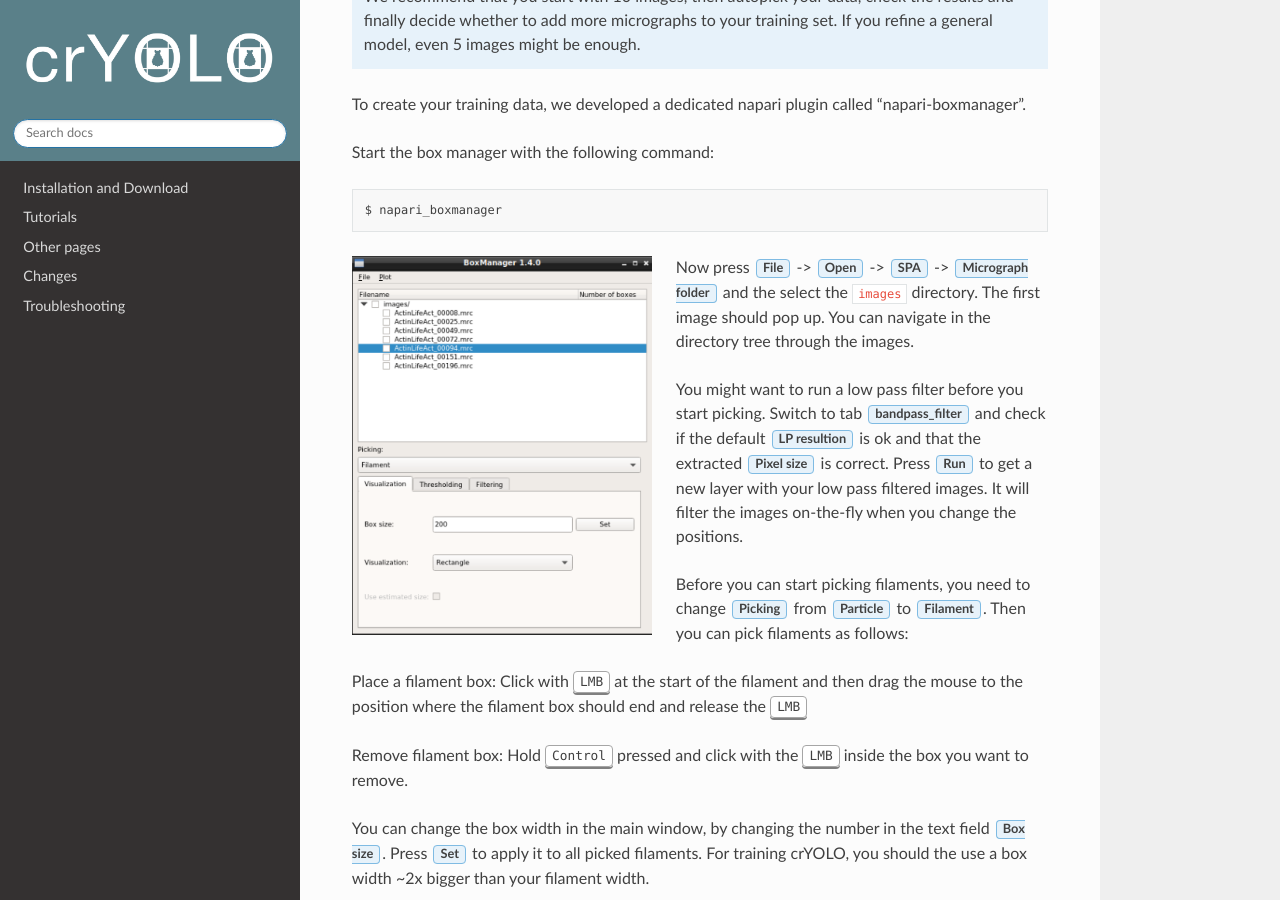
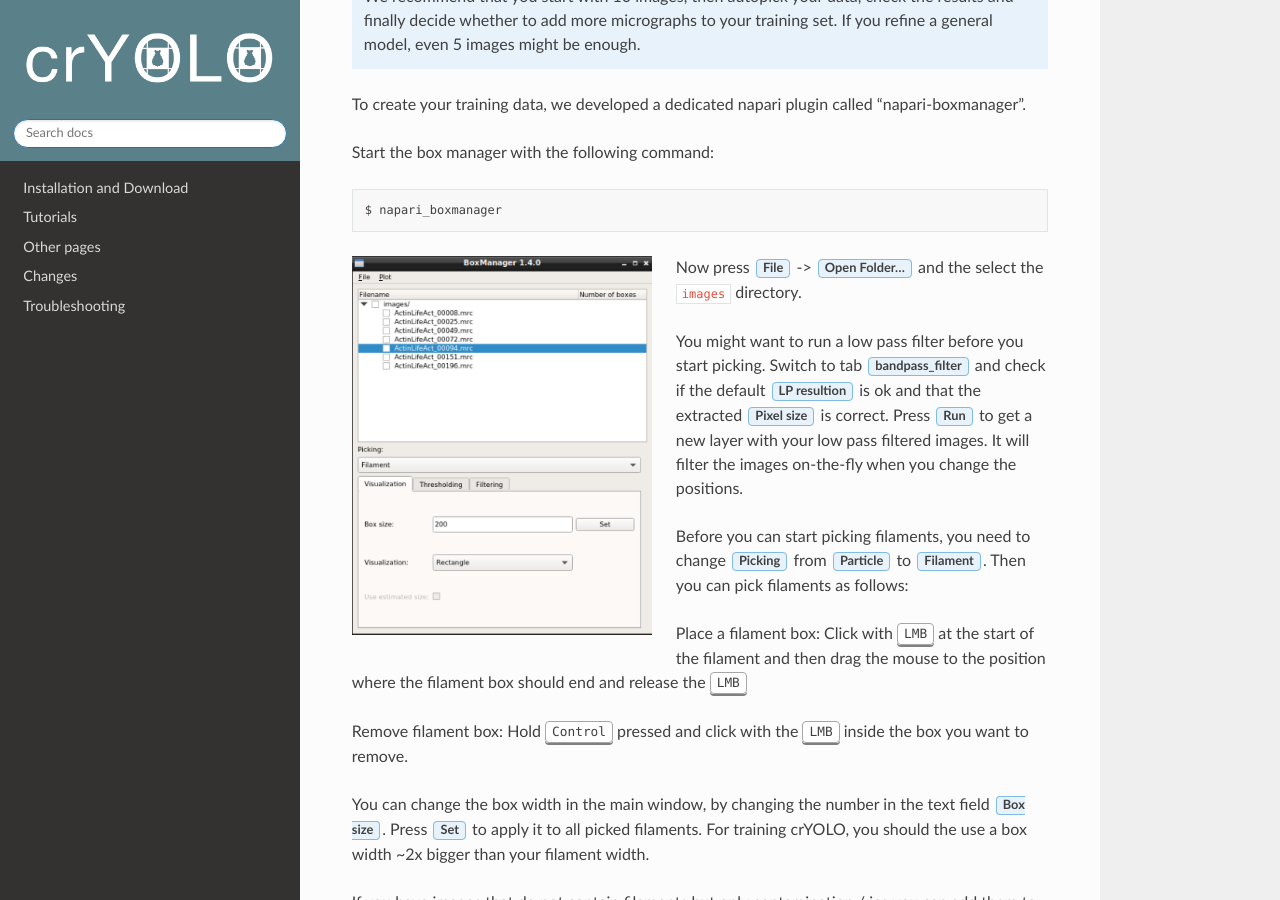
Before and after one commit to MPI-Dortmund/cryolo, a Sphinx documentation site: the page built from source/tutorials/data_preparation_filament.rst, in a window 1280 px wide and 900 px high, scrolled down 468 px. Built offline with Sphinx 7.4.7 and the Read the Docs theme 2.0.0, drawn with Linux system fonts in a browser that asks for light colours.

Commit message:
adapt filament tutorial

```diff
--- a/source/tutorials/data_preparation.rst
+++ b/source/tutorials/data_preparation.rst
@@ -1,7 +1,6 @@
 .. include:: text_modules/data_prep_filament_startbm.rst
 
-Now press :guilabel:`File` -> :guilabel:`Open Folder` and the select the :file:`images` directory. The first image should
-show up after a while.
+Now press :guilabel:`File` -> :guilabel:`Open Folder` and the select the :file:`images` directory.
 
 .. image:: ../img/napari/boxmanager_2.png
     :width: 300
--- a/source/tutorials/data_preparation_filament.rst
+++ b/source/tutorials/data_preparation_filament.rst
@@ -4,7 +4,7 @@
     :width: 300
     :align: left
 
-Now press :guilabel:`File` -> :guilabel:`Open` -> :guilabel:`SPA` -> :guilabel:`Micrograph folder` and the select the :file:`images` directory. The first image should pop up. You can navigate in the directory tree through the images.
+Now press :guilabel:`File` -> :guilabel:`Open Folder...` and the select the :file:`images` directory.
 
 .. include:: text_modules/data_prep_filter.rst
 
```
